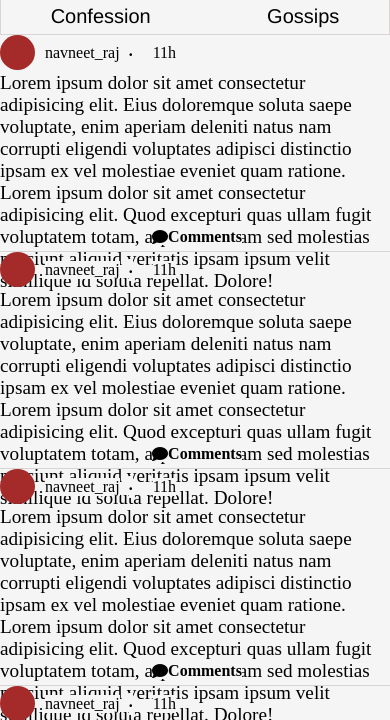
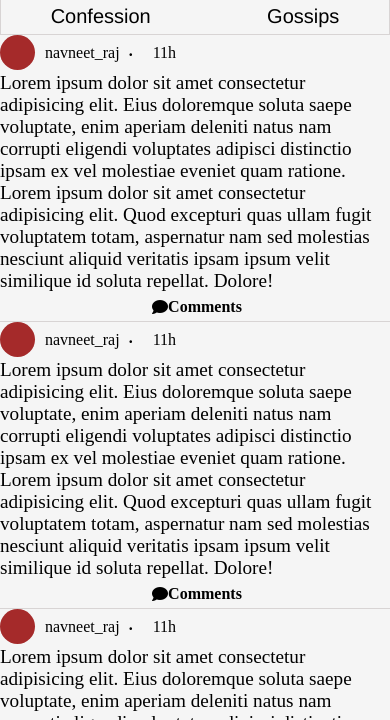
Before and after one commit to navneetraj2623/confession-gossips, a plain HTML site: page index.html in a window 390 px wide. Shown: the part 51-771 px from the top of the page. Drawn offline with Linux system fonts and the light colour scheme.

Commit message:
trying to solve text overplaying in smartphone

```diff
--- a/style.css
+++ b/style.css
@@ -69,7 +69,7 @@
     margin-left: 20px;
 }
 #content{
-    height: 150px;
+    height: auto;
     width: 100%;
     font-size: larger;
 
```
